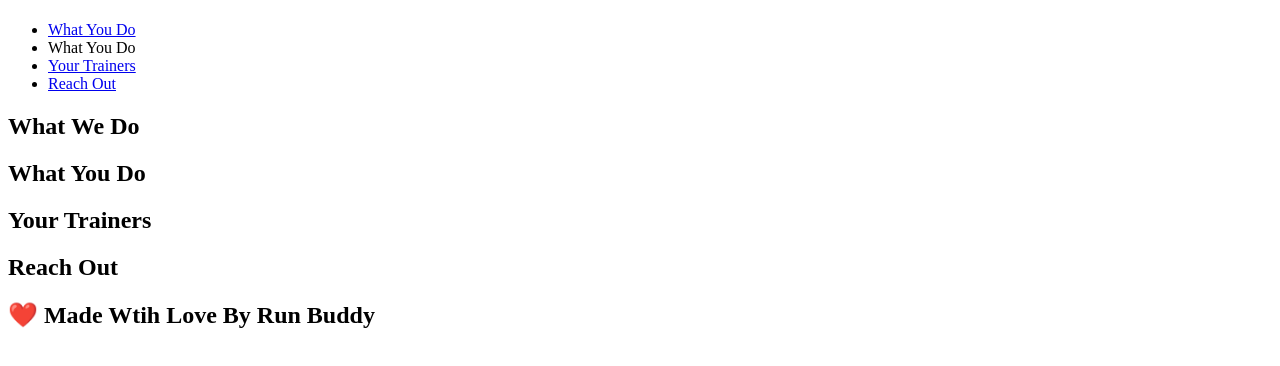
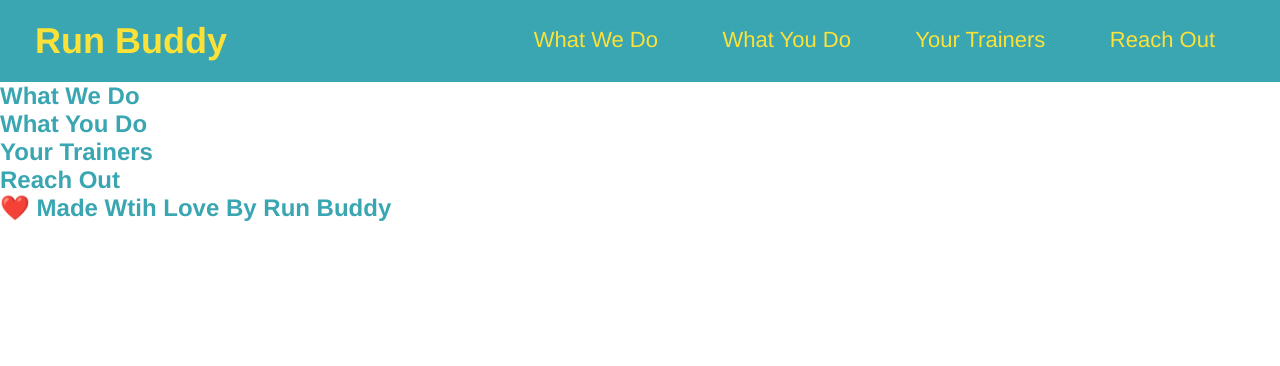
Before and after one commit to paosot/run-buddy, a plain HTML site: page index.html in a window 1280 px wide. Drawn offline with Linux system fonts and the light colour scheme.

Commit message:
<css-style-header>

```diff
--- /dev/null
+++ b/assets/css/style.css
@@ -0,0 +1,57 @@
+* {
+    margin: 0;
+    padding: 0;
+  }
+
+/* apply styles to <header> */
+header {
+    padding: 20px 35px;
+    background-color: #39a6b2;
+  }
+
+  header h1 {
+    font-weight: bold;
+    font-size: 36px;
+    color: #fce138;
+    margin: 0;
+    display: inline;
+  }
+
+
+  header nav {
+    float: right;
+    margin: 7px 0;
+  }
+
+  header nav ul li {
+    display: inline;
+  }
+
+  header nav ul li a {
+    margin: 0 30px;
+    font-weight: lighter;
+    font-size: 22px;
+  }
+
+
+  header h1 {
+    font-weight: bold;
+    font-size: 36px;
+    color: #fce138;
+    margin: 0;
+  }
+
+  header a {
+      text-decoration: none;
+    color: #fce138;
+  }
+
+
+
+
+
+body {
+    /* more on this crazy alphanumerical value in a minute! */
+    color: #39a6b2;
+    font-family: Helvetica, Arial, sans-serif;
+  }
--- a/index.html
+++ b/index.html
@@ -2,7 +2,9 @@
 <html lang="en">
 
     <head>
+        <link rel="stylesheet" href="./assets/css/style.css" />
         <meta charset="UTF-8" />
+
         <title>Run Buddy</title>
     </head>
 
@@ -11,7 +13,7 @@
     <!-- navigation -->
     <header>
         <h1>
-            <a href="/"Run Buddy</a>
+            <a href="Run Buddy"> Run Buddy </a>
         </h1>
 <nav>
     <!--unordered list element -->
@@ -19,10 +21,10 @@
         <!--list item element-->
         <li>
             <!--anchor element-->
-            <a href="#what-we-do">What You Do</a>
+            <a href="#what-we-do">What We Do</a>
         </li>
         <li>
-            <a href="#what-you-do>"></a>What You Do</a>
+            <a href="#what-you-do>">What You Do</a>
         </li>
         <li>
             <a href="#your-trainers">Your Trainers</a>
```
